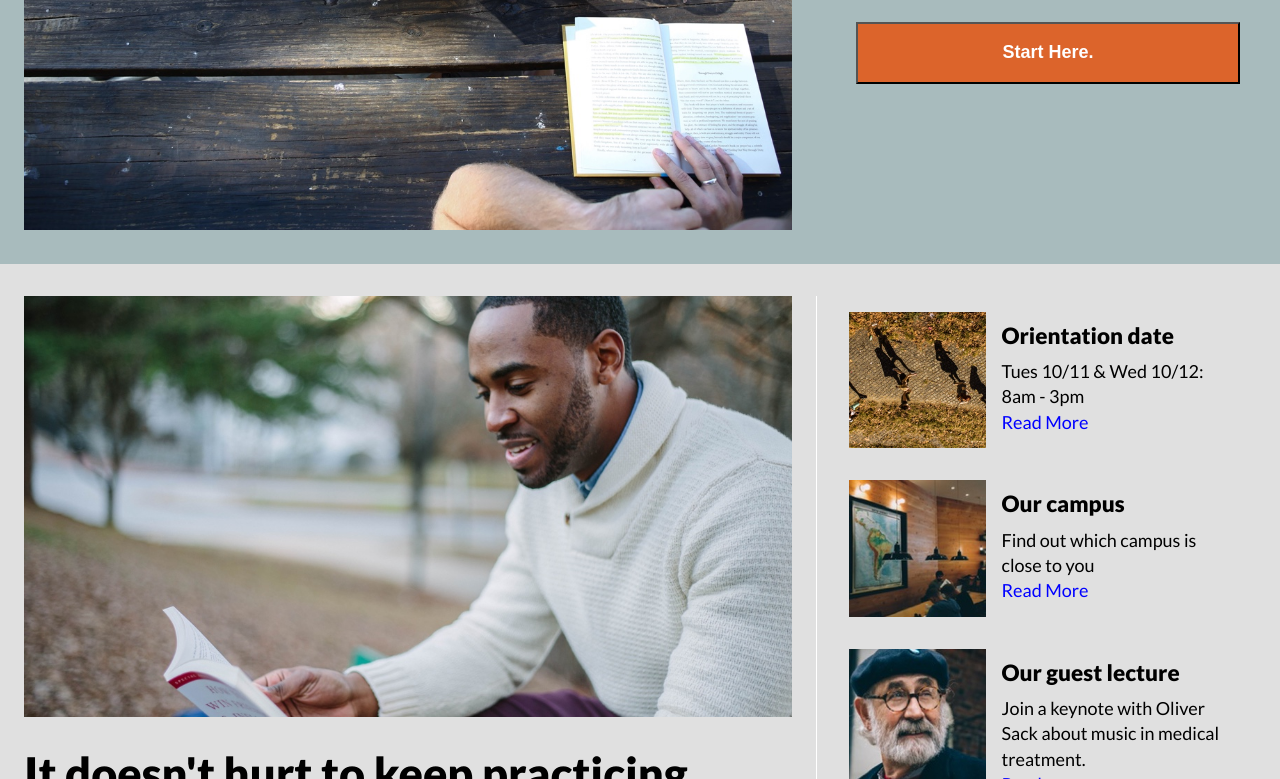
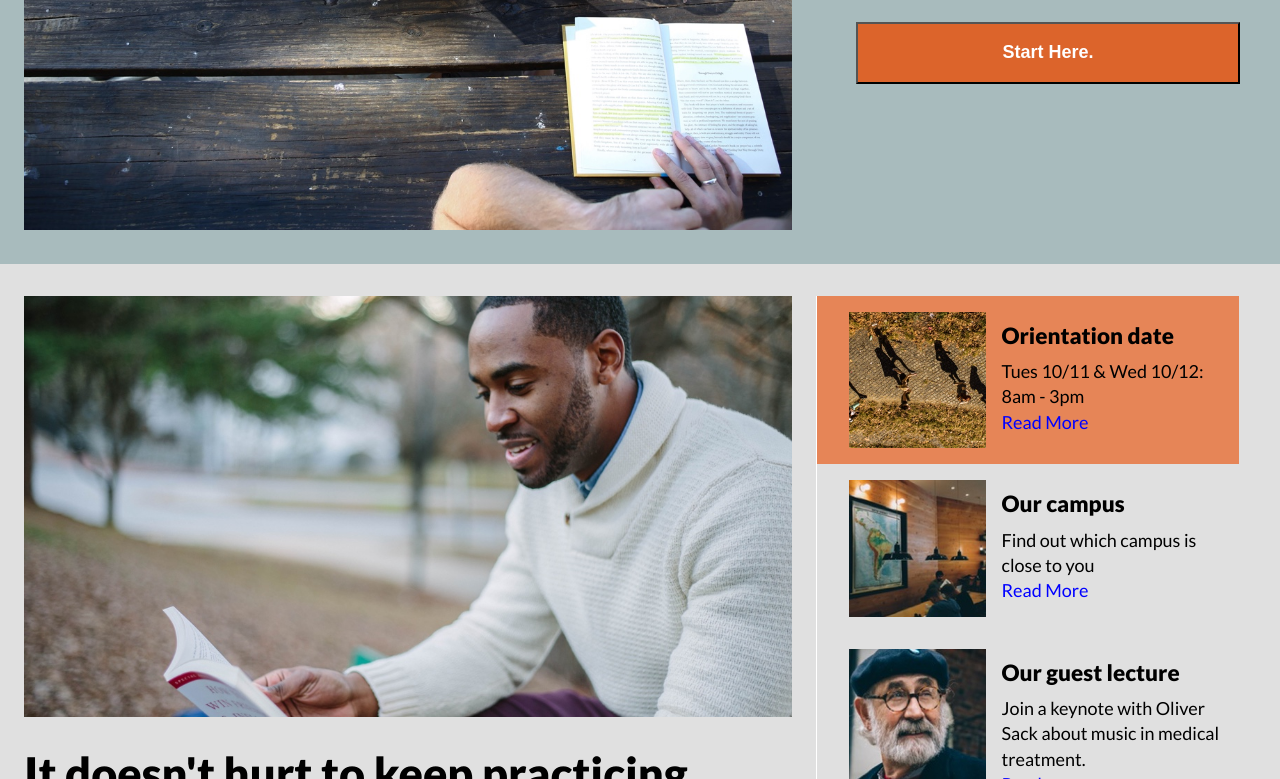
Before and after one commit to aldenbruce/ColmarAcademy, a plain HTML site: page index.html in a window 1280 px wide. In both pictures the pointer is over the element 1027 px from the left and 813 px from the top of the page. Shown: the part 434-1213 px from the top of the page. Drawn offline with Linux system fonts and the light colour scheme.

Commit message:
updated hover color

```diff
--- a/resources/css/style.css
+++ b/resources/css/style.css
@@ -135,7 +135,7 @@ header {
 }
 
 .event:hover {
-  background-color: rgb(224, 224, 224);
+  background-color: rgb(230, 133, 87);
 }
 
 .event img {
```
